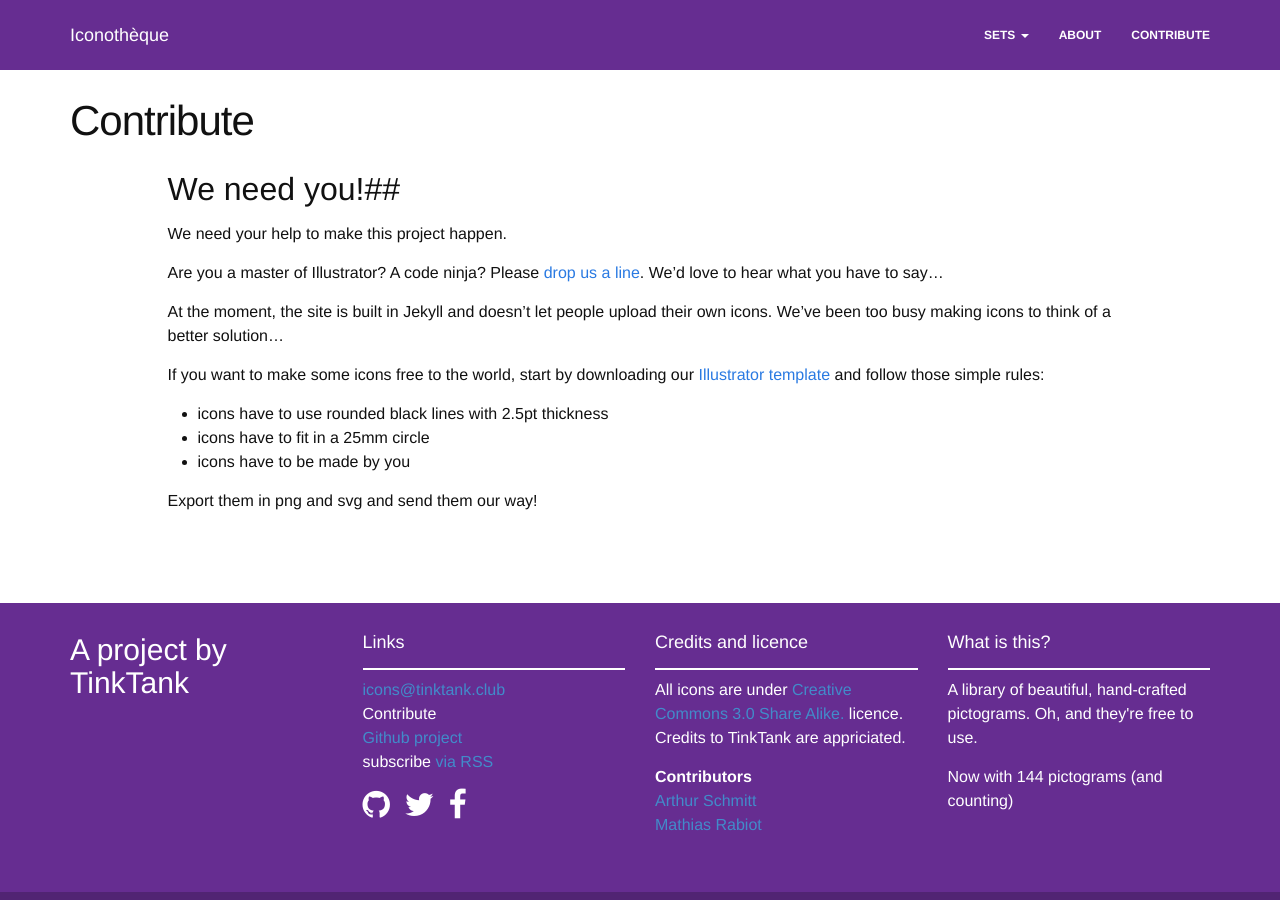
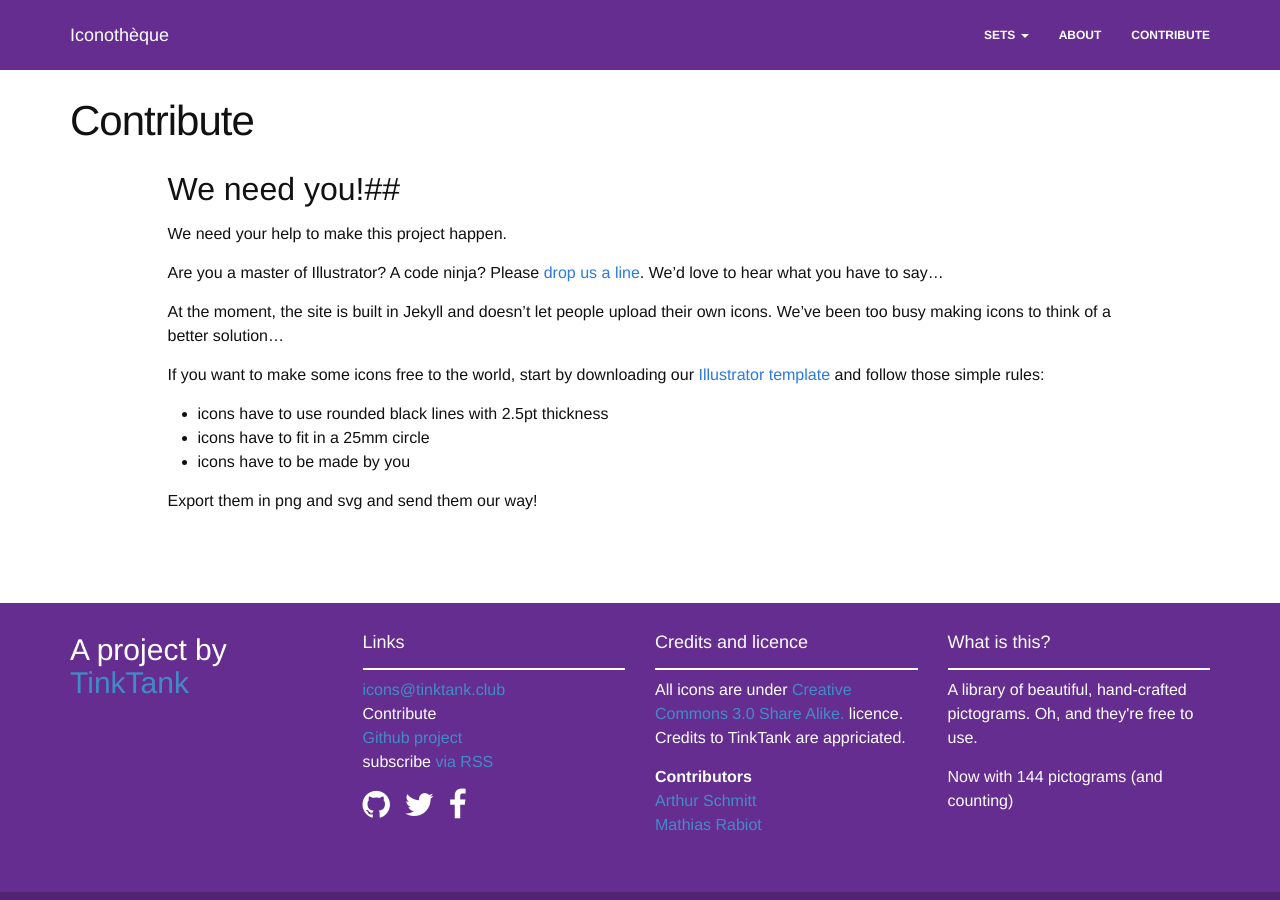
Before and after one commit to TinkTankMTL/icon-set, a Jekyll site: the page built from contribute.md, in a window 1280 px wide. Built offline with Jekyll 4.4.1, drawn with Linux system fonts in a browser that asks for light colours; nearby versions of some CDN libraries; part of the change alters nothing that is shown.

```diff
--- a/_includes/footer.html
+++ b/_includes/footer.html
@@ -4,7 +4,7 @@
 
     <div class="row">
       <div class="col-md-3">
-        <h2>A project by TinkTank</h2>
+        <h2>A project by <a href="http://tinktank.club">TinkTank</a></h2>
       </div>
 
       <div class="col-md-3 col-xs-4">
```
